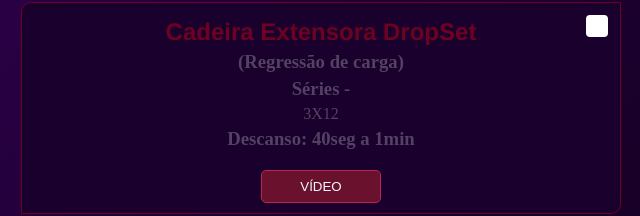
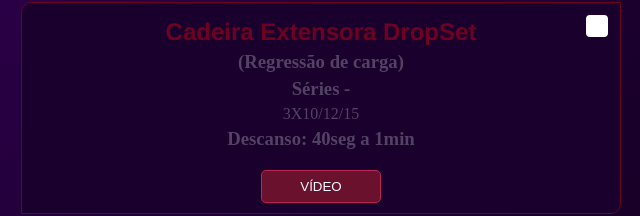
Before and after one commit to robsoncdesouza/Treino, a plain HTML site: page te.html in a window 1280 px wide. Shown: the part 586-802 px from the top of the page, 319-959 px from the left. Drawn offline with Linux system fonts and the light colour scheme.

Commit message:
fix: Correção no treino e

```diff
--- a/te.html
+++ b/te.html
@@ -29,7 +29,7 @@
             <h2 class="title txt">Cadeira Extensora DropSet</h2>
             <h3 class="txt">(Regressão de carga)</h3>
             <h3 class="txt">Séries -</h3>
-            <p class="txt">3X12</p>
+            <p class="txt">3X10/12/15</p>
             <h3 class="txt">Descanso: 40seg a 1min</h3>
             <button class="btn" id="btnAbrirVideo" data-url="videos/video31.mp4">VÍDEO</button>
         </div>
```
